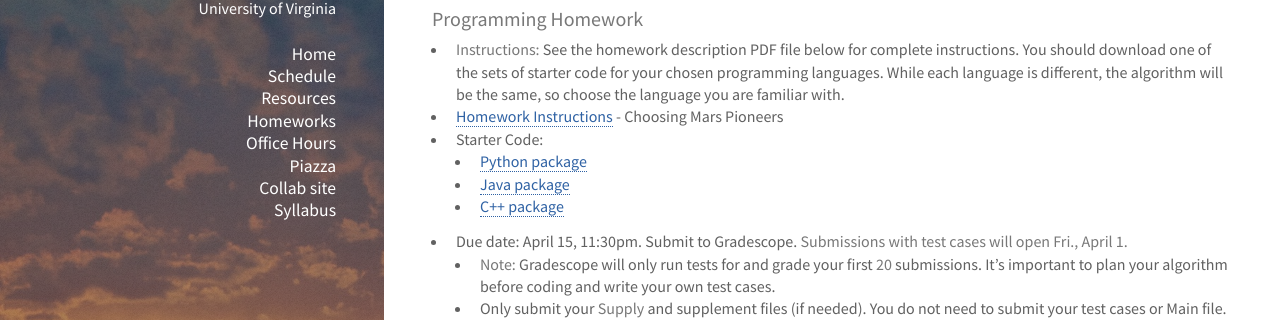
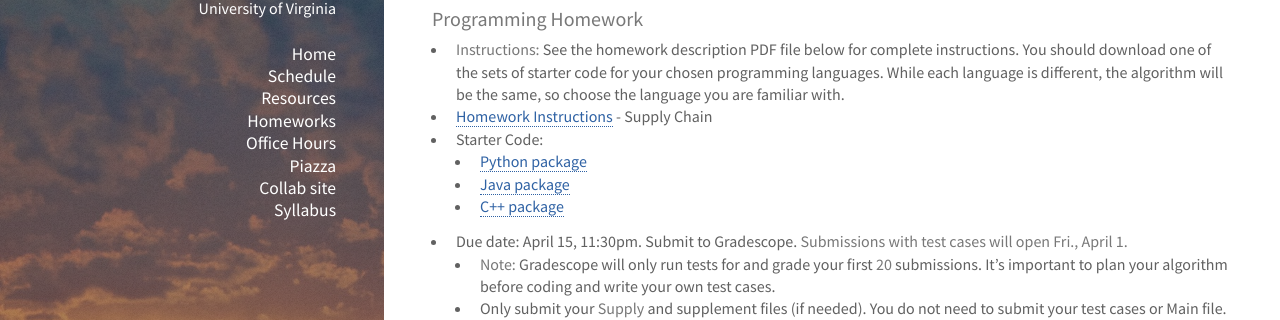
Before and after one commit to uva-cs/cs4102-s22, a Jekyll site: the page built from homework/draft.md, in a window 1280 px wide and 900 px high, scrolled down 883 px. Shown: the part 154-474 px from the top of the window. Built offline with Jekyll 4.4.1, drawn with Linux system fonts in a browser that asks for light colours; nearby versions of some CDN libraries; library files that are not in the unit come from our copies.

Commit message:
fixed typo in draft HW page descriptions for Unit B

```diff
--- a/homework/draft.md
+++ b/homework/draft.md
@@ -45,7 +45,7 @@ title: Schedule - CS4102 Algorithms - Spring 2022
 ### Programming Homework
 
 * **Instructions:**  See the homework description PDF file below for complete instructions.  You should download one of the sets of starter code for your chosen programming languages.  While each language is different, the algorithm will be the same, so choose the language you are familiar with.
-* [Homework Instructions](../unitb/programming/cs4102_b-programming.pdf) - Choosing Mars Pioneers
+* [Homework Instructions](../unitb/programming/cs4102_b-programming.pdf) - Supply Chain
 * Starter Code:
     * [Python package](../unitb/programming/python.zip)
     * [Java package](../unitb/programming/java.zip)
```
